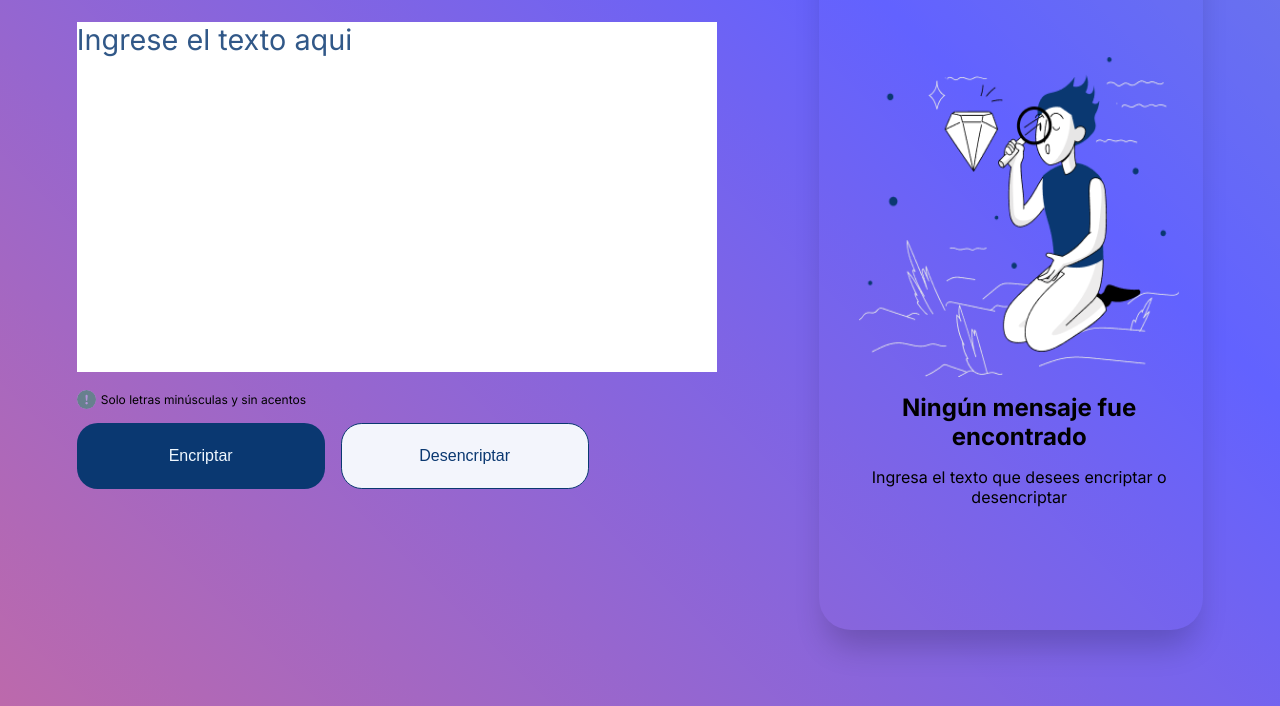
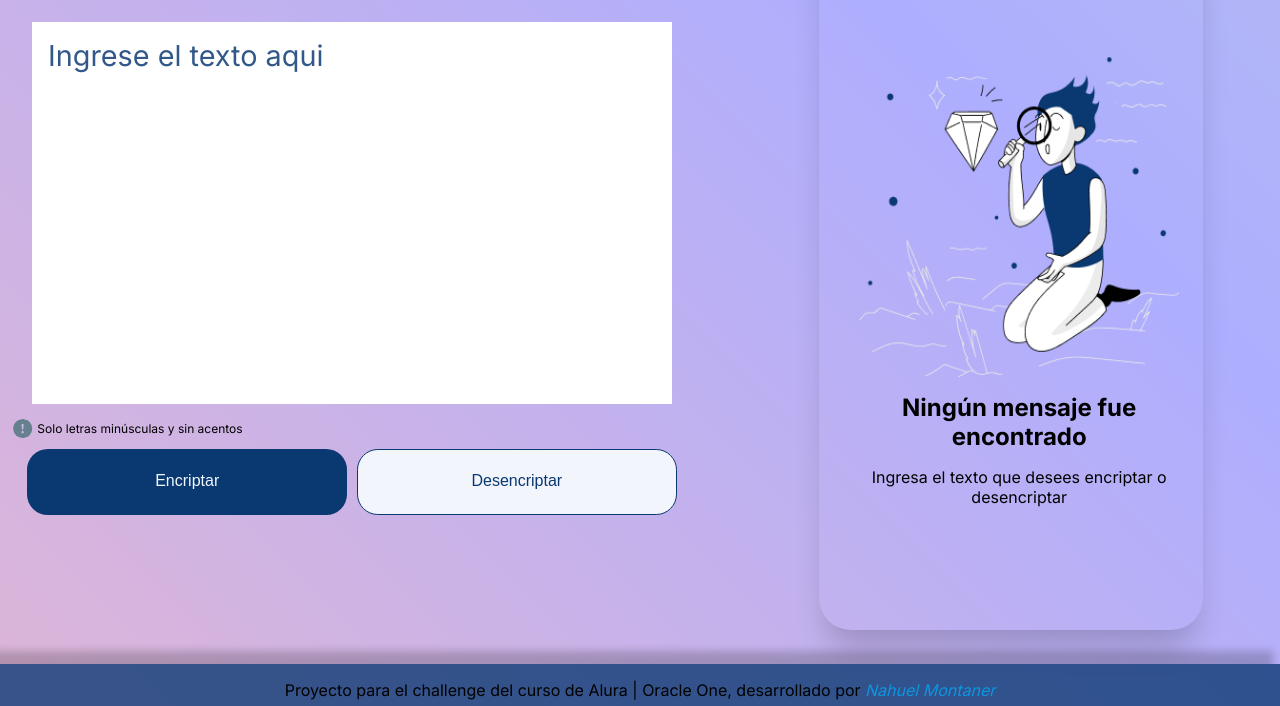
Before and after one commit to Kapee87/Encriptador, a plain HTML site: page index.html in a window 1280 px wide. Shown: the part 94-800 px from the top of the page. Drawn offline with Linux system fonts and the light colour scheme.

Commit message:
retoques finales para presentar a Alura

```diff
--- a/index.html
+++ b/index.html
@@ -56,6 +56,9 @@
 
 </div>
 
+<footer>
+    <p>Proyecto para el challenge del curso de Alura | Oracle One, desarrollado por <em><a href="https://github.com/Kapee87">Nahuel Montaner</a></em></p>
+</footer>
 
 <script>
     var textoEncriptar = document.querySelector("#texto-encriptar");
@@ -65,6 +68,7 @@
     var btncopiarTexto = document.querySelector("#copiar");
     var mensajeVacio = document.querySelector("#vacio");
     var clipboardVar = "";
+    const reset = document.querySelector('#reset');
 
 
 
@@ -109,6 +113,7 @@
 
             i++;
         }
+
     }
     btnEncriptar.onclick = encriptar;
 
@@ -203,14 +208,17 @@ function validarTextarea(elem) {
 
   if (!validarEntrada(txt)) {
     elem.classList.add('invalido');
-    textoDesencriptar.value= "Usted ingresó un caracter inválido"
+    textoDesencriptar.value= `Usted ingresó un caracter inválido, borre su texto o haga click en el logo "A" para limpiar el campo de texto `
     textoDesencriptar.className= "visible style";
             mensajeVacio.className="hidden";
             textoDesencriptar.classList.add('invalido');
-
+            btnEncriptar.onclick='';
+            btnDesencriptar.onclick='';
+        reset.className="visible"
   } else {
     elem.classList.remove('invalido');
-
+    btnEncriptar.onclick = encriptar;
+    btnDesencriptar.onclick= desEncriptar;
     textoDesencriptar.className= "hidden";
             mensajeVacio.className="visible style";
             textoDesencriptar.classList.remove('invalido');
--- a/style.css
+++ b/style.css
@@ -3,7 +3,7 @@
 :root{
     --main-color:#0A3871;
     --secondary-color:aliceblue;
-    background: linear-gradient(45deg, rgba(255, 0, 0, 0.568), rgba(0, 0, 255, 0.616), rgba(0, 128, 0, 0.436), rgba(0, 0, 0, 0.556));
+    background: linear-gradient(45deg, rgba(255, 0, 0, 0.268), rgba(0, 0, 255, 0.316), rgba(0, 128, 0, 0.236), rgba(0, 0, 0, 0.156));
     background-size: 400% 400%;
     animation: colorin 5s alternate-reverse infinite;
 }
@@ -17,14 +17,16 @@
 @keyframes colorin{
     0%{background-position: 0 50%;}
     100%{background-position: 100% 50%;}
-
-
+}
+@keyframes hoverColor{
+    0%{opacity: 0.2;background-color: blueviolet;}
+    50%{opacity: 0.6;background-color: rgb(83, 43, 226)}
+    100%{opacity: 1;}
 }
 
 body{
     margin: 1.8rem;
     font-family: 'Inter', sans-serif;
-
 }
 
 header{
@@ -35,13 +37,13 @@ header{
 .orden-pc-screen{
     display: flex;
     flex-direction: column;
-    gap: 1rem;
-
+    margin-bottom: 10rem;
 }
 
 .main{
     display: flex;
     flex-direction: column;
+    align-items: center;
 
 }
 
@@ -54,7 +56,7 @@ header{
     font-size: 1.8rem;
     font-family: 'Inter', sans-serif;
     resize:none;
-
+    padding: 1rem;
 
 }
 
@@ -65,7 +67,6 @@ header{
 display: flex;
 align-items: center;
 gap: 0.3rem;
-
 }
 .main .comentario svg{
     width: 1.2rem;
@@ -77,7 +78,7 @@ gap: 0.3rem;
 .orden-pc-screen .main .comentario #comentario {
 font-weight:normal;
 font-size: 0.75rem;
-margin: 1rem 0;
+margin: 0.8rem 0;
 
 }
 .visible{
@@ -90,7 +91,7 @@ margin: 1rem 0;
 .buttons-box{
     display: flex;
     flex-direction: column;
-    gap: 1rem;
+    gap: 0.6rem;
 }
 .buttons-box button{
     border: none;
@@ -110,6 +111,11 @@ margin: 1rem 0;
     color:var(--main-color) ;
     border: solid 1px var(--main-color);
 }
+.caja-desencriptar{
+    display: flex;
+    flex-direction: column;
+    align-items: center;
+}
 .caja-desencriptar .style {
     margin-top: 1rem;
     display: flex;
@@ -125,7 +131,7 @@ margin: 1rem 0;
     padding: 3rem 2.5rem 1.5rem 2.5rem;
 
 }
-.caja-desencriptar .buttons-box{
+.orden-pc-screen .caja-desencriptar .buttons-box{
     display: flex;
     justify-content: center;
 }
@@ -140,6 +146,41 @@ textarea.invalido{
 
 }
 
+button:hover{
+background-color: blueviolet;
+    animation: hoverColor 1s ease-in-out;
+}
+
+footer{
+    display:flex;
+    flex-direction: column;
+    align-items: center;
+    justify-content: flex-start;
+    background-color: #0a3871c7;
+    /* border-radius: 18px; */
+    box-shadow: -10px -10px 8px 3px rgba(0, 0, 0, 0.195);
+    width: 100vw;
+    height: fit-content;
+    padding: 1rem;
+    position: fixed;
+    left: 0;
+    bottom: -10px;
+}
+footer h3{
+    font-family: 'Inter', sans-serif;
+    font-size: 1.5rem;
+}
+footer p{
+    font-family: 'Inter', sans-serif;
+    text-align: center;
+    width: 80vw;
+}
+
+footer p a{
+    text-decoration: none;
+    color: rgba(6, 160, 237, 0.855);
+}
+
 @media screen and (max-width:426px) {
 
  .main .caja-encriptar #texto-encriptar, .caja-desencriptar #texto-desencriptar{
@@ -148,16 +189,38 @@ textarea.invalido{
  }
 
 }
+@media screen and (max-width:768px) {
+    .orden-pc-screen .caja-desencriptar .buttons-box{
+        width: 20rem !important;
+        padding: 1rem;
+    }
+
+}
 @media screen and (min-width:426px){
-    .buttons-box{
-        flex-direction: row;
-    }
+
     header{
         width: 80vw;
     }
 
 }
-@media screen and (min-width:1024px) {
+@media screen and (min-width:768px) {
+    .buttons-box{
+        flex-direction: row;
+    }
+    .main .comentario{
+        margin-left: -35vw;
+    }
+
+}
+@media screen and (max-width:1224px) {
+    footer{
+        background-color: #0A3871;
+    }
+    footer p{
+        width: 60vw;
+    }
+}
+@media screen and (min-width:1124px) {
 
     header{
         width: 60vw;
@@ -198,13 +261,20 @@ textarea.invalido{
     .orden-pc-screen .caja-desencriptar{
      margin-left: -5rem;
      margin-top: -3rem;
+         }
+    .orden-pc-screen .caja-desencriptar #texto-desencriptar{
+        width: 30vw;
+        height: 66vh;
     }
-    .orden-pc-screen .caja-desencriptar #texto-desencriptar{
-        width: 40vw;
-        height: 66vh;
+    body{
+        margin-left: 3rem;
+    }
+    .box-reset{
+        margin-top: -6rem;
     }
 }
 @media screen and (min-width: 2000px) {
+
     header svg{
         width: 44px;
         height: 60px;
@@ -212,5 +282,6 @@ textarea.invalido{
     }
  .orden-pc-screen{
      justify-content: space-around;
+
  }
 }
```
